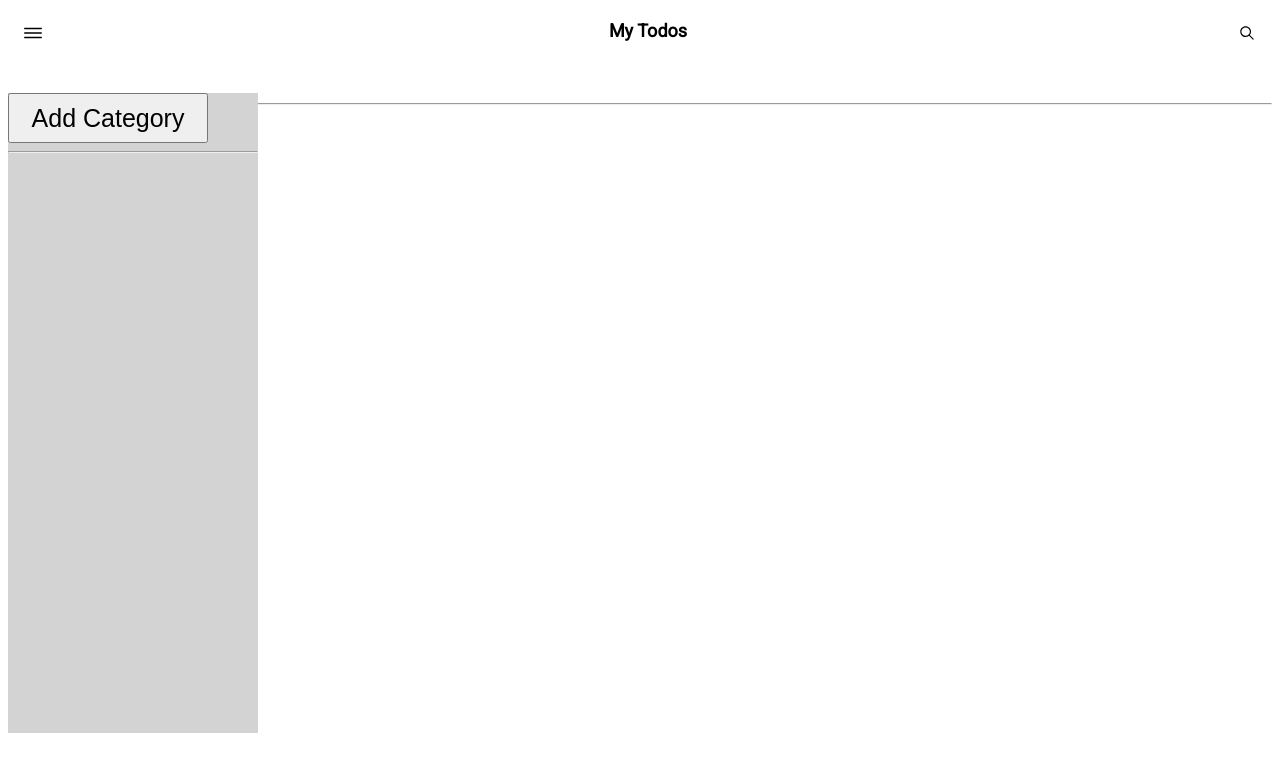
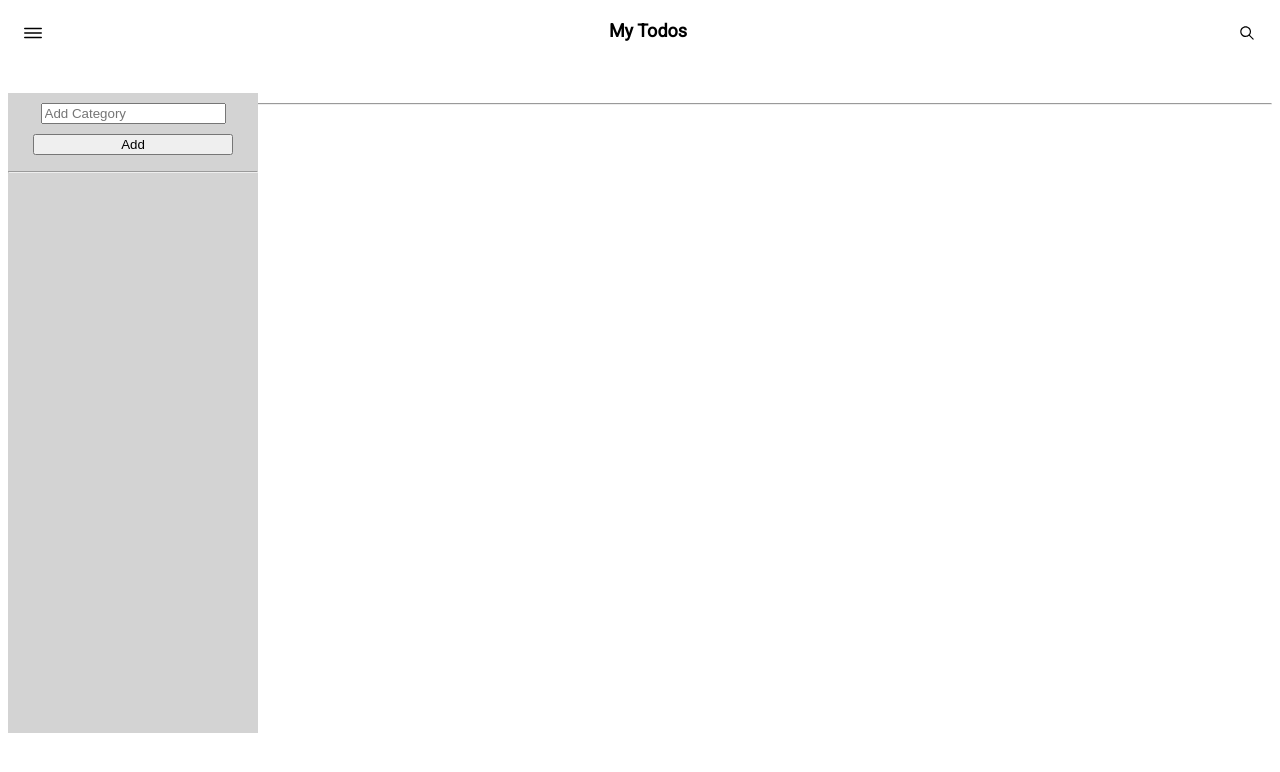
Before and after one commit to LukeJordanDavies/To-DoApp, a React (Create React App) app: page / in a window 1280 px wide. Both pictures are taken after a click on the button 33 px from the left and 33 px from the top of the page. Shown: the top 772 px of the page. Built offline with nearby package versions, Linux system fonts and the light colour scheme.

Commit message:
Refactor add category form

```diff
--- a/src/App.js
+++ b/src/App.js
@@ -3,6 +3,7 @@ import TitleBanner from "./components/titleBanner";
 import AddTodo from "./components/addTodo";
 import TodoList from "./components/todoList";
 import BackButton from "./components/backButton";
+import { IoIosMenu } from "react-icons/io";
 
 function App() {
   const initialState = [
@@ -85,7 +86,7 @@ function App() {
         setTodos={setTodos}
         categories={categories}
         selected={selected}
-      /> : <p>Press icon to add Category</p>}
+      /> : <p>Press { <IoIosMenu />} to add Category</p>}
       <TodoList
         todos={search[0][searchKey] ? search : todos}
         removeTodo={removeTodo}
--- a/src/components/categoriesForm.js
+++ b/src/components/categoriesForm.js
@@ -1,6 +1,6 @@
 import React, { useState } from 'react'
 
-const CategoriesForm = ({ categories, setCategories, todos, setTodos }) => {
+const CategoriesForm = ({ categories, setCategories }) => {
   const [categoryName, setCategoryName] = useState('');
 
   const handleSubmit = (e) => {
@@ -22,6 +22,7 @@ const CategoriesForm = ({ categories, setCategories, todos, setTodos }) => {
         placeholder='Add Category'
         onChange={(e) => setCategoryName(e.target.value)}
     />
+    {/* Add button */}
     </form>
   )
 }
--- a/src/components/popoutWindow.js
+++ b/src/components/popoutWindow.js
@@ -2,11 +2,6 @@ import React, { useState } from 'react'
 import CategoriesForm from './categoriesForm';
 
 const PopoutWindow = ({ categories, setCategories, setSelected, todos, setTodos, togglePopoutWindow }) => {
-  const [isCatFormVisible, setIsCatFormVisible] = useState(false);
-
-  const toggleCatForm = () => {
-    setIsCatFormVisible(!isCatFormVisible);
-  }
 
   const handleSlected = (category) => {
     setSelected(category);
@@ -20,23 +15,22 @@ const PopoutWindow = ({ categories, setCategories, setSelected, todos, setTodos,
 
   return (
     <div className='popout-window'>
-        {/* Add Category Button */}
+      <div className='cat-form-container'>
+        {/* Add Category Form */}
+        <CategoriesForm
+          categories={categories}
+          setCategories={setCategories}
+          todos={todos}
+          setTodos={setTodos}
+        />
+
+        {/* Remove Category Button */}
         <button
-          className='category-button'
-          onClick={toggleCatForm}
+          className='add-category-button'
         >
-          Add Category
+          Add
         </button>
-
-        {/* Add Category Form */}
-        {isCatFormVisible &&
-          <CategoriesForm
-            categories={categories}
-            setCategories={setCategories}
-            todos={todos}
-            setTodos={setTodos}
-          />}
-
+      </div>
         <hr />
 
         {/* Categories List */}
--- a/src/index.css
+++ b/src/index.css
@@ -42,6 +42,18 @@
   background-color: lightgrey;
 }
 
+.cat-form-container {
+  width: 100%;
+  height: 70px;
+  display: inline-flex;
+  flex-direction: column;
+}
+
+.add-category-button{
+  margin: 0 10%;
+  width: 80%;
+}
+
 .category-container{
   width: 100%;
   height: 50px;
@@ -65,7 +77,8 @@
   justify-content: center;
   align-items: center;
   width: 100%;
-
+  margin-top: 10px;
+  margin-bottom: 10px;
 }
 
 /* create category-input */
```
